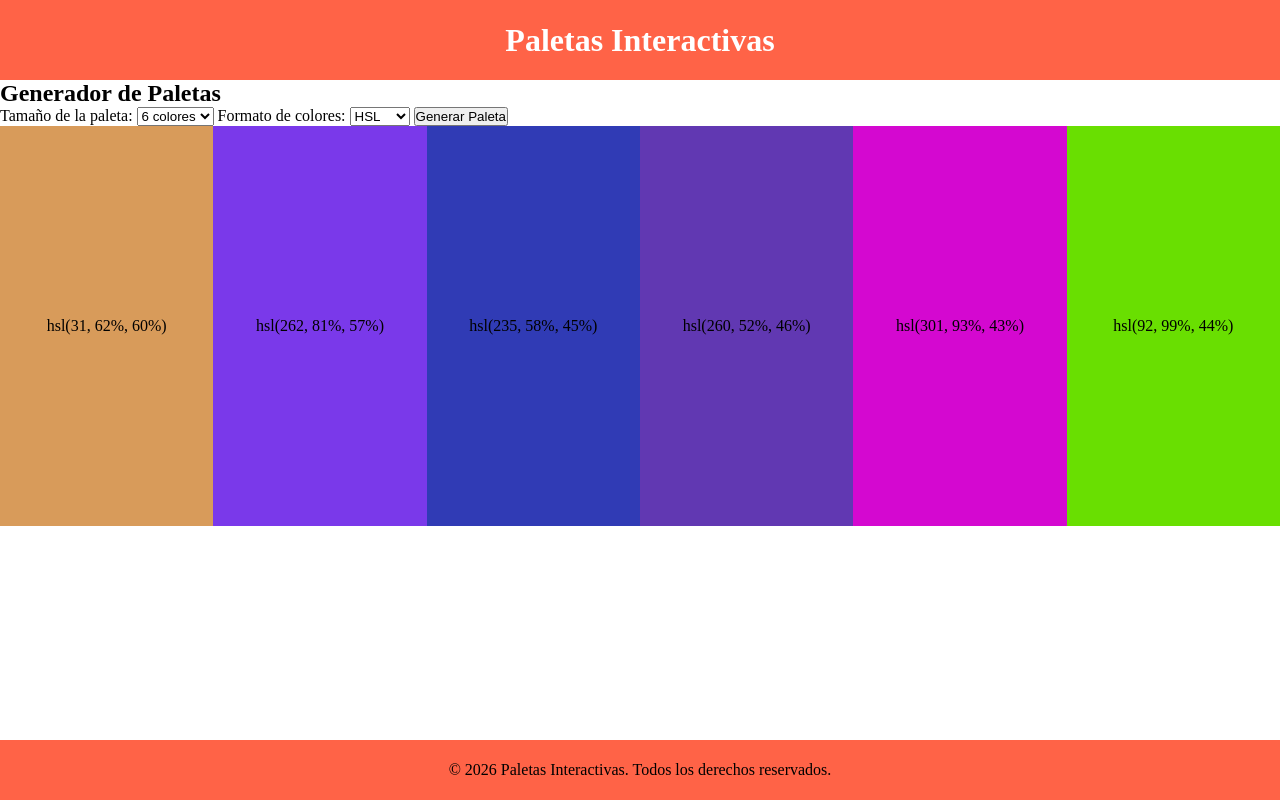
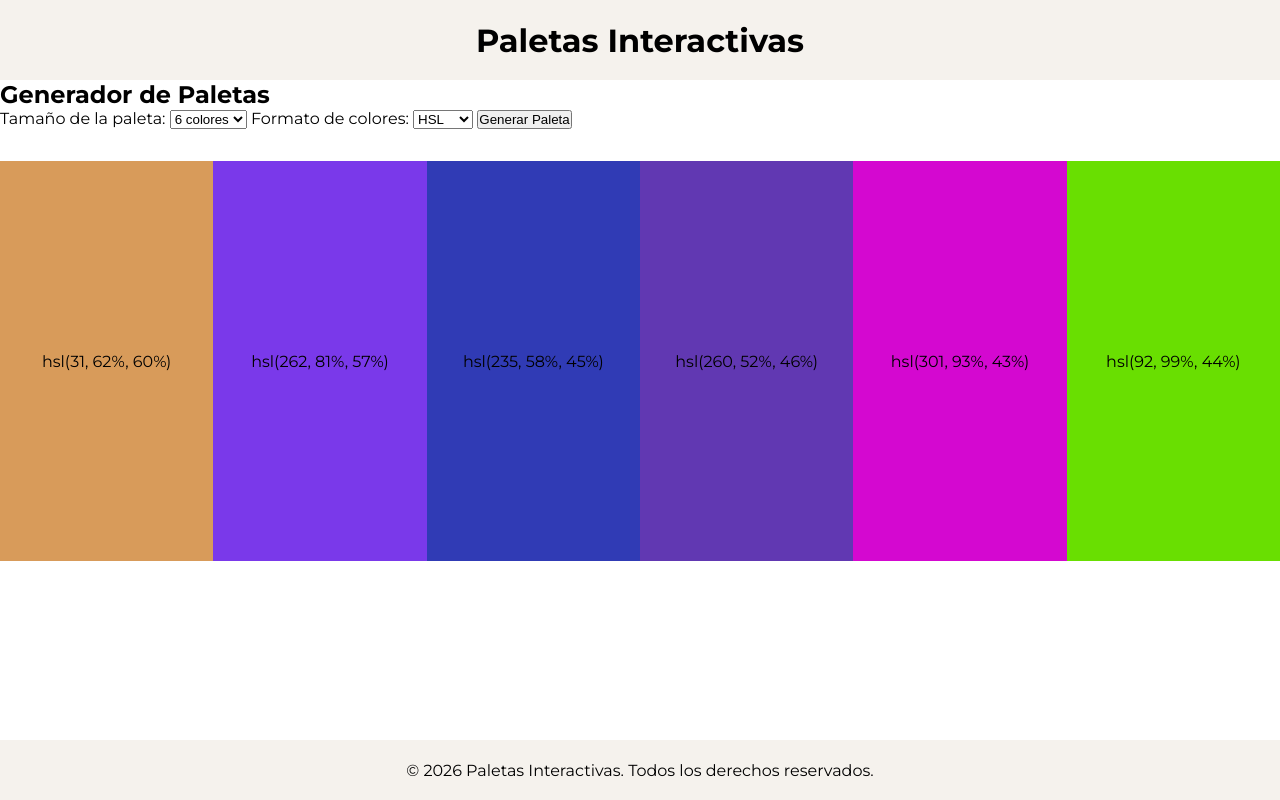
Before and after one commit to Diego-Areco/ProyectoM1_DiegoAreco, a plain HTML site: page index.html in a window 1280 px wide. Drawn offline with Linux system fonts and the light colour scheme.

Commit message:
style: agrega tipografía Montserrat

```diff
--- a/css/styles.css
+++ b/css/styles.css
@@ -16,12 +16,12 @@
         "footer footer";
     gap: 0;
     min-height: 100vh;
+    font-family: "Montserrat", sans-serif;
 }
 
 .header{
     grid-area: header;
-    background-color: tomato;
-    color: white;
+    background-color: #f5f2ed;
     display: flex;
     justify-content: center;
     align-items: center;
@@ -36,7 +36,7 @@
     display: flex;
     justify-content: center;
     align-items: center;
-    background-color: tomato;
+    background-color: #f5f2ed;
 }
 
 @media (max-width: 768px) {
@@ -52,6 +52,7 @@
 
 #paletteList{
     display: flex;
+    margin: 2rem 0;
     width: 100%;
     list-style: none;
 }
--- a/index.html
+++ b/index.html
@@ -5,6 +5,12 @@
     <meta name="viewport" content="width=device-width, initial-scale=1.0" />
     <title>Paletas Interactivas</title>
     <link rel="stylesheet" href="./css/styles.css" />
+    <link rel="preconnect" href="https://fonts.googleapis.com" />
+    <link rel="preconnect" href="https://fonts.gstatic.com" crossorigin />
+    <link
+      href="https://fonts.googleapis.com/css2?family=Montserrat:ital,wght@0,100..900;1,100..900&family=Roboto:ital,wght@0,100..900;1,100..900&display=swap"
+      rel="stylesheet"
+    />
   </head>
   <body>
     <div class="page">
```
